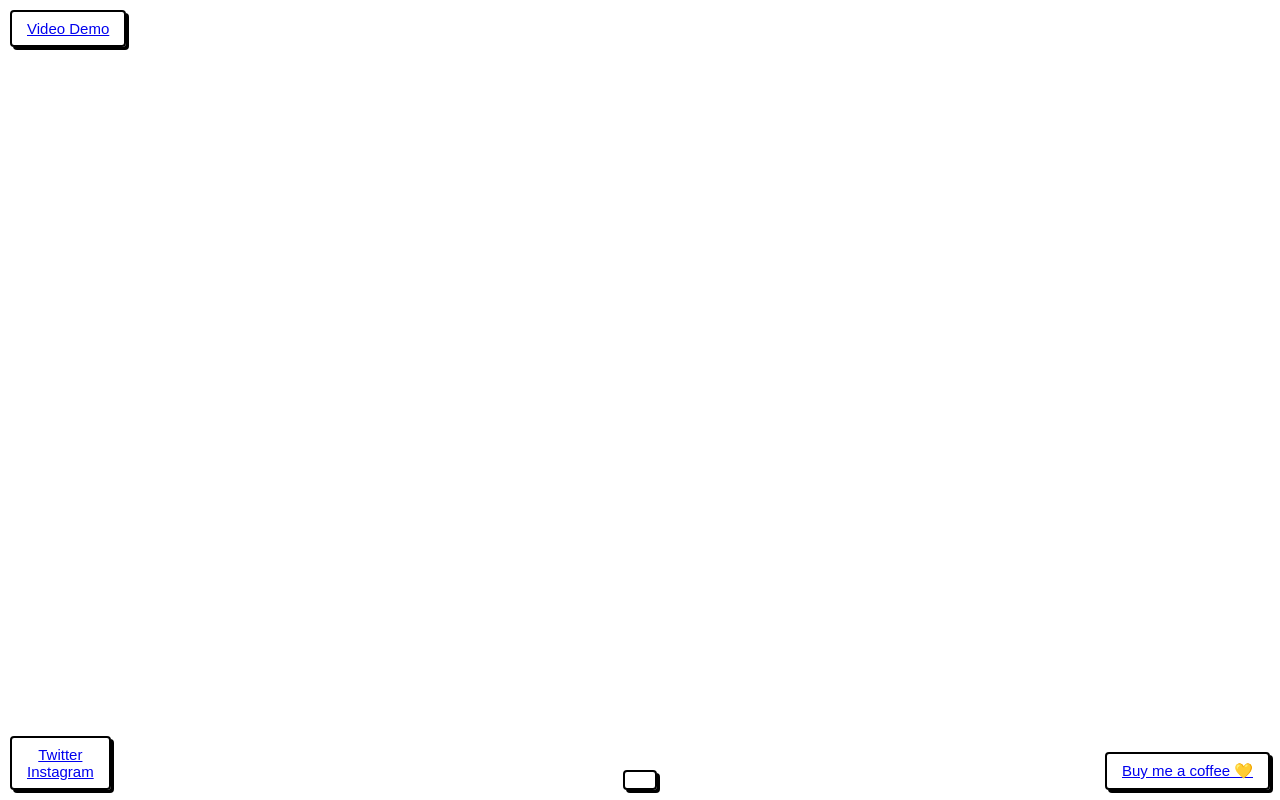
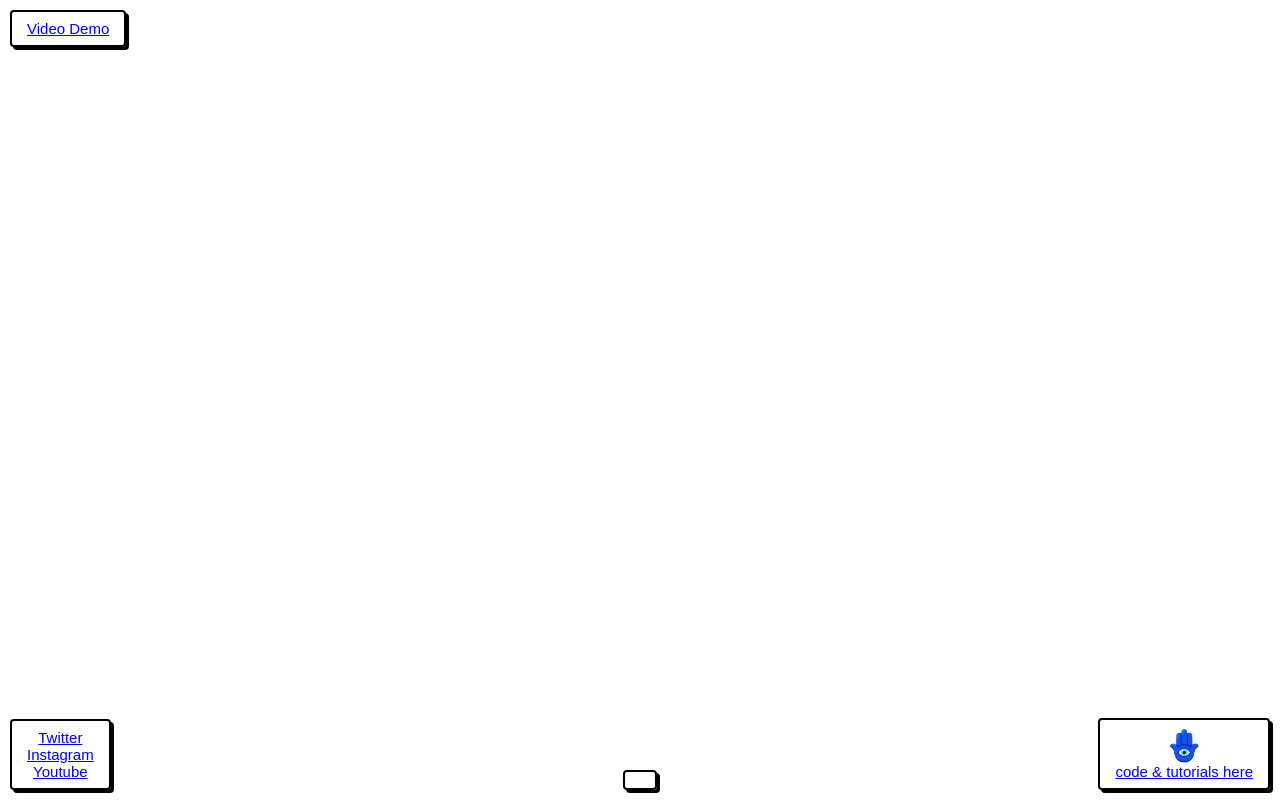
Before and after one commit to vin4y-git/3d-model-playground, a plain HTML site: page index.html in a window 1280 px wide. Drawn offline with nearby package versions, Linux system fonts and the light colour scheme.

Commit message:
update social links

```diff
--- a/index.html
+++ b/index.html
@@ -39,14 +39,16 @@
         <div id="renderDiv" style="width: 100%; height: 100%; margin: 0;">
             <div id="instruction-text" class="text-box"></div>
             <div id="video-link" class="text-box">
-                <a href="https://x.com/measure_plan/status/1929900748235550912" target="_blank">Video Demo</a>
+                <a href="https://youtu.be/_I1E44Fp1Es?si=lR2otqR_-ZGdIGXT" target="_blank">Video Demo</a>
             </div>
             <div id="social-links" class="text-box">
                 <a href="https://www.x.com/measure_plan/" target="_blank">Twitter</a><br>
-                <a href="https://www.instagram.com/stereo.drift/" target="_blank">Instagram</a>
+                <a href="https://www.instagram.com/stereo.drift/" target="_blank">Instagram</a><br>
+                <a href="https://www.youtube.com/@funwithcomputervision" target="_blank">Youtube</a>
             </div>
             <div id="coffee-link" class="text-box">
-                <a href="https://buymeacoffee.com/stereodrift" target="_blank">Buy me a coffee 💛</a>
+                <span id="logo">🪬</span><br>
+                <a href="https://www.funwithcomputervision.com/" target="_blank">code & tutorials here</a>
             </div>
         </div>
         <script type="module" src="main.js"></script>
--- a/styles.css
+++ b/styles.css
@@ -38,3 +38,7 @@
     top: 10px;
     left: 10px;
 }
+
+#logo {
+    font-size: 2em;
+}
```
Also changed, not shown: 2 other files.
